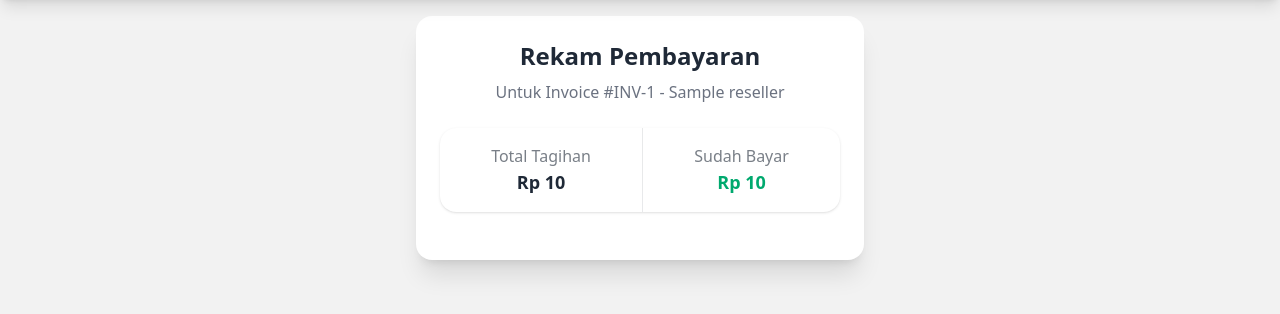
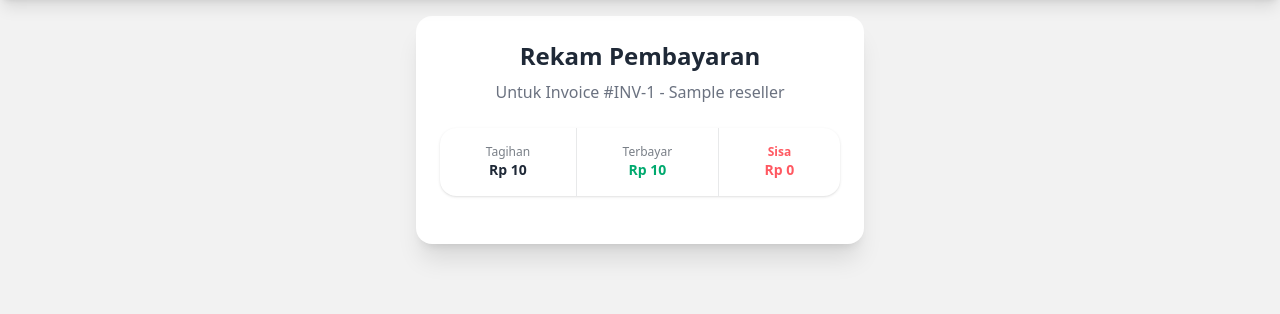
Before and after one commit to indrawanalghifary/stock-center, a Django app: page /invoices/1/pay/ in a window 1280 px wide. Shown: the part 64-378 px from the top of the page. Run offline with Django 5.2, Linux system fonts and the light colour scheme; a user stored in the database is signed in; tables that the repository leaves empty hold one stand-in row (values such as "Sample post"); some libraries are stand-ins or nearby versions.

Commit message:
link transaksi dan invoice sisa hutang

```diff
--- a/core/forms.py
+++ b/core/forms.py
@@ -37,3 +37,24 @@ class TransactionDetailForm(forms.ModelForm):
             'variant': forms.Select(attrs={'class': 'select select-bordered w-full'}),
             'qty': forms.NumberInput(attrs={'class': 'input input-bordered w-full', 'min': 1}),
         }
+
+class PaymentForm(forms.ModelForm):
+    METHOD_CHOICES = [
+        ('Cash', 'Cash'),
+        ('Transfer', 'Transfer'),
+        ('E-Wallet', 'E-Wallet'),
+        ('Lainnya', 'Lainnya'),
+    ]
+
+    method = forms.ChoiceField(
+        choices=METHOD_CHOICES,
+        widget=forms.Select(attrs={'class': 'select select-bordered w-full'})
+    )
+
+    amount = forms.DecimalField(
+        widget=forms.NumberInput(attrs={'class': 'input input-bordered w-full', 'step': '0.01'})
+    )
+
+    class Meta:
+        model = Payment
+        fields = ['amount', 'method']
--- a/core/views.py
+++ b/core/views.py
@@ -12,7 +12,7 @@ from django.http import JsonResponse
 from django.views.decorators.http import require_POST
 import json
 from .models import WarehouseStock, StockMovement, Variant, Warehouse, Transaction, TransactionDetail, Invoice, Payment, ReturnHeader, ReturnDetail, Product, ResellerPrice, Reseller
-from .forms import StockAdjustmentForm, TransactionCreateForm, TransactionDetailForm
+from .forms import StockAdjustmentForm, TransactionCreateForm, TransactionDetailForm, PaymentForm
 
 @login_required
 def home(request):
@@ -124,7 +124,7 @@ class InvoiceListView(ListView):
 @method_decorator(login_required, name='dispatch')
 class PaymentCreateView(CreateView):
     model = Payment
-    fields = ['amount', 'method']
+    form_class = PaymentForm
     template_name = 'finance/payment_form.html'
     success_url = reverse_lazy('invoice_list')
 
--- a/templates/finance/invoice_list.html
+++ b/templates/finance/invoice_list.html
@@ -78,6 +78,9 @@
                 </td>
                 <td>
                     <div class="flex gap-1">
+                        <a href="{% url 'transaction_detail' invoice.transaction.pk %}" class="btn btn-sm btn-ghost text-primary" title="Detail Transaksi">
+                            <i data-lucide="shopping-bag"></i>
+                        </a>
                         <a href="{% url 'invoice_qrcode' invoice.pk %}" class="btn btn-sm btn-ghost text-secondary" title="QR Code">
                             <i data-lucide="qr-code"></i>
                         </a>
--- a/templates/finance/payment_form.html
+++ b/templates/finance/payment_form.html
@@ -10,12 +10,16 @@
 
     <div class="stats shadow w-full mb-6">
         <div class="stat place-items-center">
-            <div class="stat-title">Total Tagihan</div>
-            <div class="stat-value text-lg">Rp {{ invoice.total_amount|floatformat:0|intcomma }}</div>
+            <div class="stat-title text-xs">Tagihan</div>
+            <div class="stat-value text-sm">Rp {{ invoice.total_amount|floatformat:0|intcomma }}</div>
         </div>
         <div class="stat place-items-center">
-            <div class="stat-title">Sudah Bayar</div>
-            <div class="stat-value text-lg text-success">Rp {{ invoice.paid_amount|floatformat:0|intcomma }}</div>
+            <div class="stat-title text-xs">Terbayar</div>
+            <div class="stat-value text-sm text-success">Rp {{ invoice.paid_amount|floatformat:0|intcomma }}</div>
+        </div>
+        <div class="stat place-items-center">
+            <div class="stat-title text-xs font-bold text-error">Sisa</div>
+            <div class="stat-value text-sm text-error font-bold">Rp {{ invoice.remaining_balance|floatformat:0|intcomma }}</div>
         </div>
     </div>
     {% if not user.reseller_profile %}
@@ -26,21 +30,21 @@
                 <label class="label">
                     <span class="label-text font-semibold">Jumlah Pembayaran</span>
                 </label>
-                <input type="number" name="amount" class="input input-bordered w-full" step="0.01" required>
-                <div class="text-error text-sm">{{ form.amount.errors }}</div>
+                {{ form.amount }}
+                <div class="text-error text-xs mt-1">{{ form.amount.errors }}</div>
             </div>
 
             <div class="form-control w-full mb-6">
                 <label class="label">
                     <span class="label-text font-semibold">Metode Pembayaran</span>
                 </label>
-                <input type="text" name="method" class="input input-bordered w-full" placeholder="Cash / Transfer / E-Wallet" required>
-                <div class="text-error text-sm">{{ form.method.errors }}</div>
+                {{ form.method }}
+                <div class="text-error text-xs mt-1">{{ form.method.errors }}</div>
             </div>
 
             <div class="flex gap-2">
                 <a href="{% url 'invoice_list' %}" class="btn btn-ghost flex-1">Batal</a>
-                <button type="submit" class="btn btn-primary flex-1">Simpan</button>
+                <button type="submit" class="btn btn-primary flex-1">Simpan Pembayaran</button>
             </div>
         </form>
     {% endif %}
```
Also changed, not shown: templates/transaction/detail.html (+22 -1 lines), templates/transaction/list.html (+14 -3 lines).
